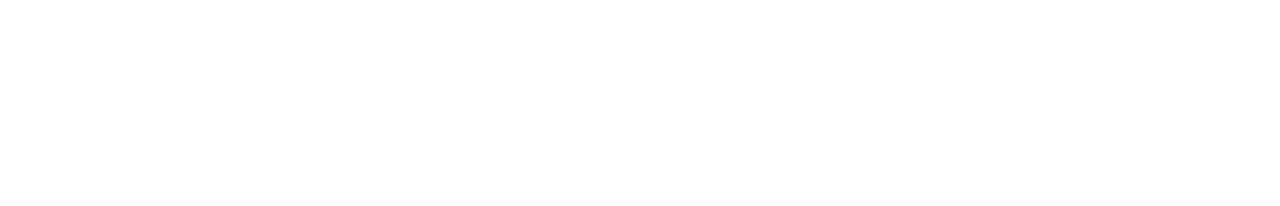
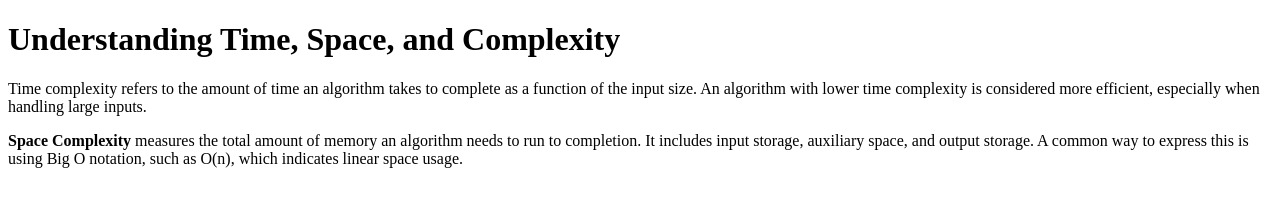
Before and after one commit to acciojob/time-and-space-complexity-abhaypandit03, a website: page main.html in a window 1280 px wide. Drawn offline with Linux system fonts and the light colour scheme.

Commit message:
created a submission

```diff
--- a/main.html
+++ b/main.html
@@ -8,6 +8,15 @@
 
 <body>
 	<!-- the entire body must be written by student -->
+	<h1>Understanding Time, Space, and Complexity</h1>
+
+  <p>
+    Time complexity refers to the amount of time an algorithm takes to complete as a function of the input size. An algorithm with lower time complexity is considered more efficient, especially when handling large inputs.
+  </p>
+
+  <p>
+    <b>Space Complexity</b> measures the total amount of memory an algorithm needs to run to completion. It includes input storage, auxiliary space, and output storage. A common way to express this is using Big O notation, such as O(n), which indicates linear space usage.
+  </p>
     <script type="text/javascript" src="./script.js">
 </script>
 
```
